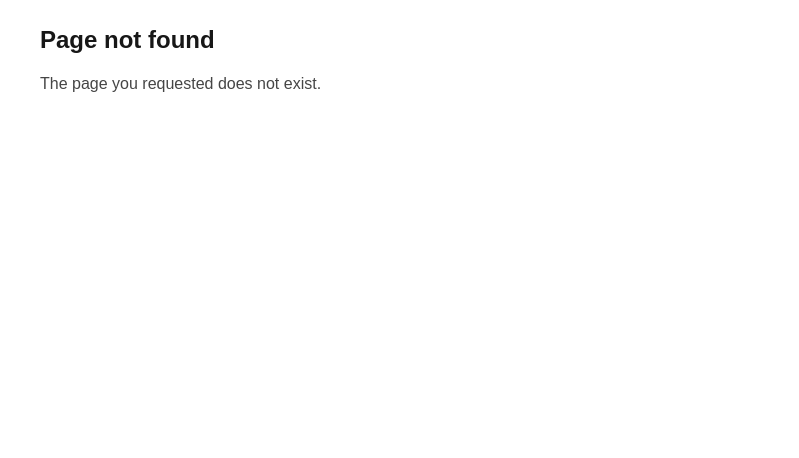
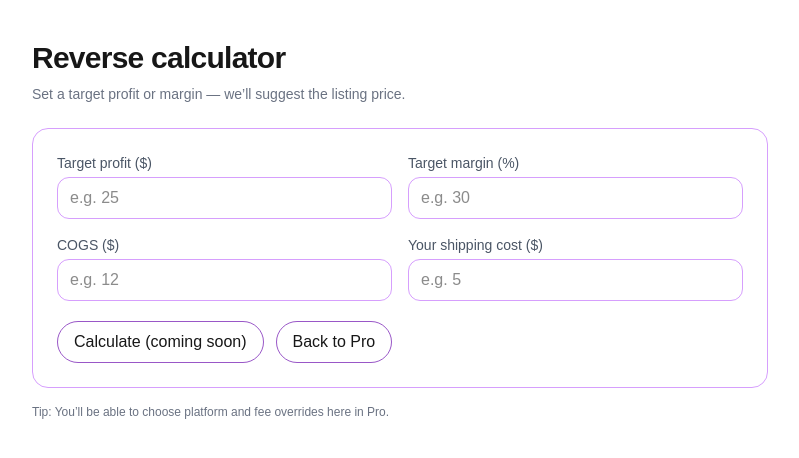
Before and after one commit to gpcreativestudios2018/FeePilot, a Next.js app: page /pro/target in a window 1280 px wide. Before the commit this address had no page. Shown: the top 458 px of the page, without its empty margins (240-1039 px from the left). Built offline with nearby package versions, Linux system fonts and the light colour scheme.

Commit message:
feat(pro): add /pro/target reverse calculator stub page

```diff
--- /dev/null
+++ b/src/app/pro/target/page.tsx
@@ -0,0 +1,75 @@
+'use client';
+
+import React from 'react';
+import Link from 'next/link';
+import { PILL_CLASS } from '@/lib/ui';
+
+export default function ReverseCalcPage() {
+  return (
+    <main className="mx-auto max-w-3xl px-4 py-10">
+      <header className="mb-6">
+        <h1 className="text-3xl font-semibold tracking-tight">Reverse calculator</h1>
+        <p className="mt-2 text-sm text-gray-500 dark:text-gray-400">
+          Set a target profit or margin — we’ll suggest the listing price.
+        </p>
+      </header>
+
+      <section className="rounded-2xl border border-purple-600/40 p-6">
+        <div className="grid grid-cols-1 gap-4 sm:grid-cols-2">
+          <label className="block">
+            <span className="mb-1 block text-sm text-gray-600 dark:text-gray-300">Target profit ($)</span>
+            <input
+              type="number"
+              inputMode="decimal"
+              placeholder="e.g. 25"
+              className="w-full rounded-xl border border-purple-600/40 bg-transparent px-3 py-2 outline-none"
+            />
+          </label>
+
+          <label className="block">
+            <span className="mb-1 block text-sm text-gray-600 dark:text-gray-300">Target margin (%)</span>
+            <input
+              type="number"
+              inputMode="decimal"
+              placeholder="e.g. 30"
+              className="w-full rounded-xl border border-purple-600/40 bg-transparent px-3 py-2 outline-none"
+            />
+          </label>
+
+          <label className="block">
+            <span className="mb-1 block text-sm text-gray-600 dark:text-gray-300">COGS ($)</span>
+            <input
+              type="number"
+              inputMode="decimal"
+              placeholder="e.g. 12"
+              className="w-full rounded-xl border border-purple-600/40 bg-transparent px-3 py-2 outline-none"
+            />
+          </label>
+
+          <label className="block">
+            <span className="mb-1 block text-sm text-gray-600 dark:text-gray-300">Your shipping cost ($)</span>
+            <input
+              type="number"
+              inputMode="decimal"
+              placeholder="e.g. 5"
+              className="w-full rounded-xl border border-purple-600/40 bg-transparent px-3 py-2 outline-none"
+            />
+          </label>
+        </div>
+
+        <div className="mt-5 flex gap-3">
+          <button className={PILL_CLASS} aria-label="Calculate suggested price" disabled>
+            Calculate (coming soon)
+          </button>
+          <Link href="/pro" className={PILL_CLASS}>
+            Back to Pro
+          </Link>
+        </div>
+      </section>
+
+      <p className="mt-4 text-xs text-gray-500 dark:text-gray-400">
+        Tip: You’ll be able to choose platform and fee overrides here in Pro.
+      </p>
+    </main>
+  );
+}
```
